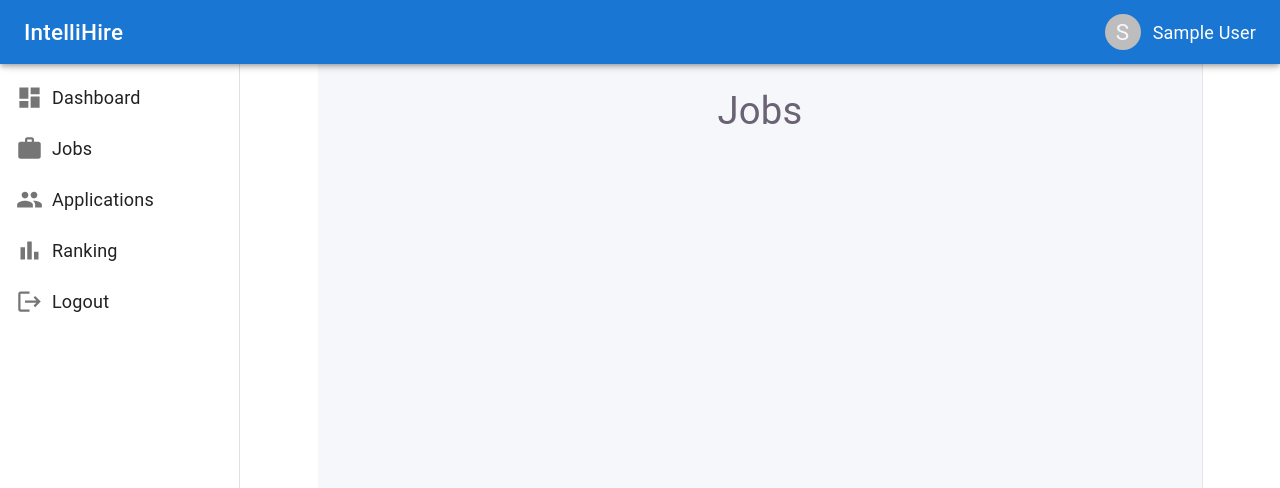
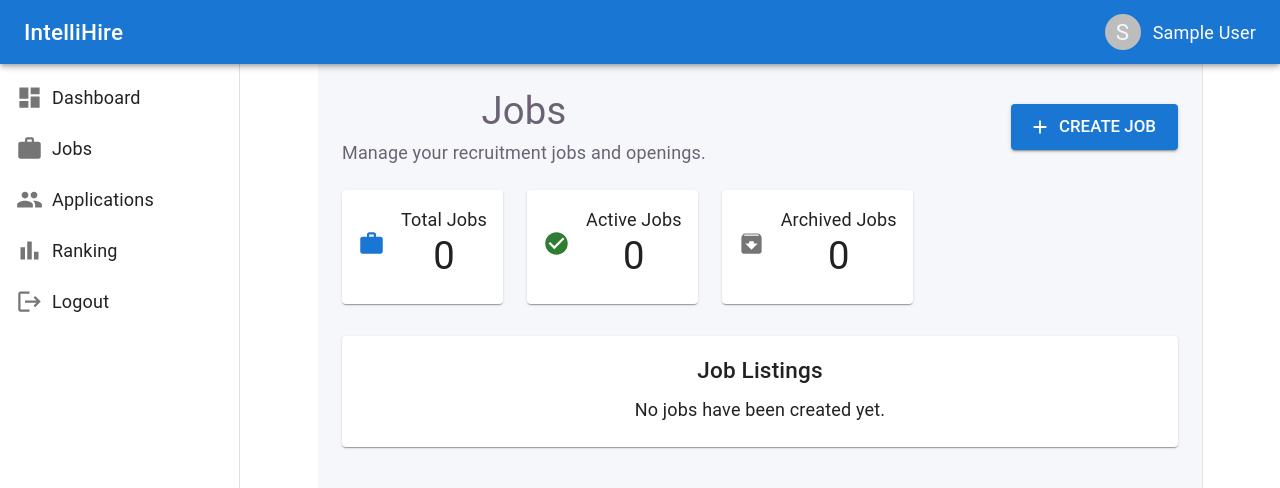
Before and after one commit to Ankush07-op/IntelliHire, a React app in the folder frontend/: page /jobs in a window 1280 px wide. Shown: the top 488 px of the page. Built offline with nearby package versions, Linux system fonts and the light colour scheme; sample sign-in values are in the browser's storage; the HTML template or start-up script is replaced by a standard one.

Commit message:
feat: build recruiter jobs page

```diff
--- a/frontend/src/pages/jobs/Jobs.jsx
+++ b/frontend/src/pages/jobs/Jobs.jsx
@@ -1,10 +1,131 @@
-import { Typography } from "@mui/material";
+import {
+  Box,
+  Button,
+  Card,
+  CardContent,
+  Grid,
+  Typography,
+} from "@mui/material";
+
+import AddIcon from "@mui/icons-material/Add";
+import WorkIcon from "@mui/icons-material/Work";
+import CheckCircleIcon from "@mui/icons-material/CheckCircle";
+import ArchiveIcon from "@mui/icons-material/Archive";
 
 function Jobs() {
   return (
-    <Typography variant="h4">
-      Jobs
-    </Typography>
+    <Box>
+      {/* Page Header */}
+      <Box
+        sx={{
+          display: "flex",
+          justifyContent: "space-between",
+          alignItems: "center",
+          mb: 3,
+        }}
+      >
+        <Box>
+          <Typography variant="h4" fontWeight={600}>
+            Jobs
+          </Typography>
+
+          <Typography
+            variant="body1"
+            color="text.secondary"
+            sx={{ mt: 0.5 }}
+          >
+            Manage your recruitment jobs and openings.
+          </Typography>
+        </Box>
+
+        <Button
+          variant="contained"
+          startIcon={<AddIcon />}
+          size="large"
+        >
+          Create Job
+        </Button>
+      </Box>
+
+      {/* Job Statistics */}
+      <Grid container spacing={3} sx={{ mb: 4 }}>
+        <Grid xs={12} sm={4}>
+          <Card>
+            <CardContent>
+              <Box sx={{ display: "flex", alignItems: "center", gap: 2 }}>
+                <WorkIcon color="primary" />
+
+                <Box>
+                  <Typography color="text.secondary">
+                    Total Jobs
+                  </Typography>
+
+                  <Typography variant="h4" fontWeight={600}>
+                    0
+                  </Typography>
+                </Box>
+              </Box>
+            </CardContent>
+          </Card>
+        </Grid>
+
+        <Grid xs={12} sm={4}>
+          <Card>
+            <CardContent>
+              <Box sx={{ display: "flex", alignItems: "center", gap: 2 }}>
+                <CheckCircleIcon color="success" />
+
+                <Box>
+                  <Typography color="text.secondary">
+                    Active Jobs
+                  </Typography>
+
+                  <Typography variant="h4" fontWeight={600}>
+                    0
+                  </Typography>
+                </Box>
+              </Box>
+            </CardContent>
+          </Card>
+        </Grid>
+
+        <Grid xs={12} sm={4}>
+          <Card>
+            <CardContent>
+              <Box sx={{ display: "flex", alignItems: "center", gap: 2 }}>
+                <ArchiveIcon color="action" />
+
+                <Box>
+                  <Typography color="text.secondary">
+                    Archived Jobs
+                  </Typography>
+
+                  <Typography variant="h4" fontWeight={600}>
+                    0
+                  </Typography>
+                </Box>
+              </Box>
+            </CardContent>
+          </Card>
+        </Grid>
+      </Grid>
+
+      {/* Jobs List */}
+      <Card>
+        <CardContent>
+          <Typography variant="h6" fontWeight={600}>
+            Job Listings
+          </Typography>
+
+          <Typography
+            color="text.secondary"
+            sx={{ mt: 1 }}
+          >
+            No jobs have been created yet.
+          </Typography>
+        </CardContent>
+      </Card>
+    </Box>
   );
 }
 
```
